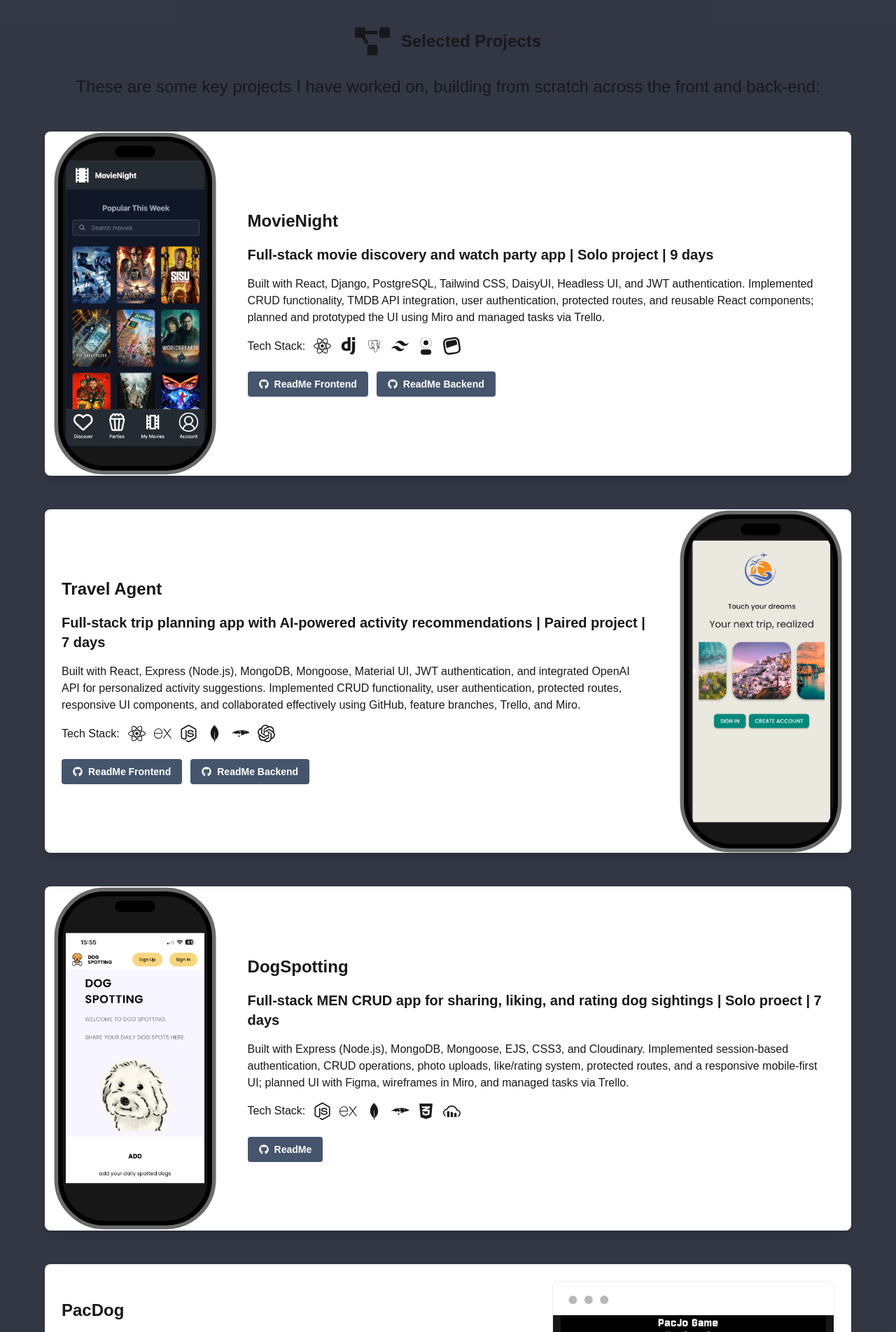
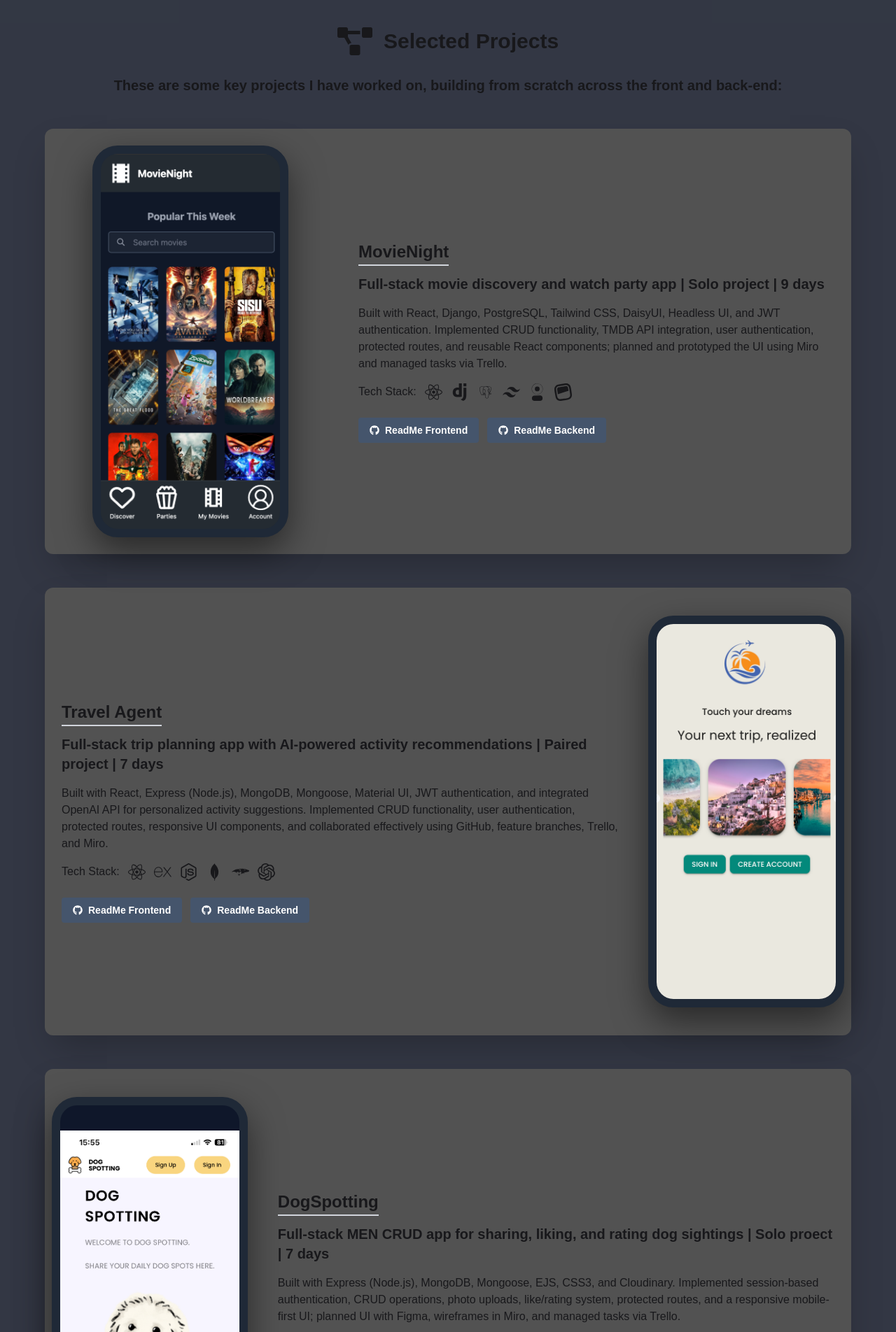
Before and after one commit to MCegla-JW/portfolio-website, a React (Vite) app: page / in a window 1280 px wide. Shown: the part 476-2380 px from the top of the page at 70% size. Built offline with nearby package versions, Linux system fonts and the light colour scheme; a web font is replaced by a local one.

Commit message:
styled project cards, added PhoneMockup component

```diff
--- a/src/components/Career/Career.jsx
+++ b/src/components/Career/Career.jsx
@@ -52,6 +52,7 @@
 
 const Career = () => {
     return (
+<div className='skills-list max-w-5xl mx-auto my-10 p-6 bg-base-200 rounded-lg shadow-lg'>
 <ul className="timeline timeline-snap-icon max-md:timeline-compact timeline-vertical">
     {careers.map((career, index) => (
   <li key={career.id}>
@@ -74,7 +75,7 @@
         index % 2 === 0 ? "timeline-start mb-10 md:text-end" : "timeline-end"} mb-10`}>
       <time className="font-mono italic">{career.startDate} - {career.endDate}</time>
       <div className="text-lg font-black">{career.companyName}</div>
-        <div className="collapse collapse-arrow bg-base-100 border-base-300 border">
+        <div className="collapse collapse-arrow bg-gray-700 border-base-300 border">
         <input type="checkbox" />
         <div className="collapse-title font-semibold flex gap-2 items-center ">{career.jobTitle}</div>
          <div className="collapse-content text-sm">
@@ -86,6 +87,7 @@
   </li>
     ))}
     </ul>
+    </div>
     )
 }
 
--- a/src/components/Home/Home.jsx
+++ b/src/components/Home/Home.jsx
@@ -27,17 +27,16 @@
         <span className='absolute left-0 -bottom-1 h-0.5 w-0 bg-blue-600 transition-all duration-500 group-hover:w-full'></span>
         </Link></h1>
         <p className='text-xl'>Junior Software Engineer with a background in project delivery, focused on building clean, user-centred applications.</p>
-
         <Contact/>
         </div>
         </header>
 
         {/* PORTFOLIO SECTION */}
         <main className='portfolio-section'>
-        <h2 id='selected-projects' className='text-2xl font-bold text-center mb-6 flex items-center justify-center gap-4 flex-row mt-3'>
+        <h2 id='selected-projects' className='text-3xl font-bold text-center mb-6 flex items-center justify-center gap-4 flex-row mt-3'>
         <FaProjectDiagram size={50}/> Selected Projects
         </h2>
-        <p className='paragraph text-2xl text-center mb-6 flex items-center justify-center gap-4 flex-row'>
+        <p className='paragraph text-xl font-semibold text-center mb-6 flex items-center justify-center gap-4 flex-row'>
             These are some key projects I have worked on, building from scratch across the front and back-end:
         </p>
         <div className='projects'>
@@ -45,15 +44,17 @@
         </div>
         </main>
         {/* KEY SKILLS */}
-        <h2 id='key-skills' className='text-2xl font-bold text-center mb-6 flex items-center justify-center gap-4 flex-row'>
+        <h2 id='key-skills' className='text-3xl font-bold text-center mb-6 flex items-center justify-center gap-4 flex-row'>
         <FaTools size={40}/> Key Skills
         </h2>
         <Skills/>
         {/* WORK EXPERIENCE */}
-        <h2 id='previous-experience' className='text-2xl font-bold text-center mb-6 flex items-center justify-center gap-4 flex-row'><FaTimeline/>Previous Experience</h2>
-        <p className='paragraph text-2xl font-bold text-center mb-6 flex items-center justify-center gap-4 flex-row'>
+        <h2 id='previous-experience' className='text-3xl font-bold text-center mb-6 flex items-center justify-center gap-4 flex-row'><FaTimeline/>Previous Experience</h2>
+        <div className="max-w-6xl mx-auto px-6 mb-8">
+        <p className='paragraph text-xl font-semibold text-center mb-6 flex items-center justify-center gap-4 flex-row'>
             I have extensive extensive experience in project management and I am exicted to combine it with my new software engineering skils to deliver top-class products.
         </p>
+        </div>
         <Career/>
         {/* THANK YOU */}
         <ThankYou/>
--- /dev/null
+++ b/src/components/PhoneMockup/PhoneMockup.jsx
@@ -0,0 +1,43 @@
+
+const PhoneMockup = ({ imageSrc, link, width = "280px", height = "560px", objectFit = "cover", objectPosition = 'center' }) => {
+  return (
+    <a href={link} target="_blank" rel="noopener noreferrer">
+      <div
+        className="custom-phone-mockup"
+        style={{
+          width: width,
+          height: height,
+          border: "12px solid #1f2937",
+          borderRadius: "36px",
+          background: "#1f2937",
+          boxShadow: "0 20px 50px rgba(0, 0, 0, 0.5)",
+          position: "relative",
+          overflow: "hidden",
+        }}
+      >
+        <div
+          className="custom-phone-screen"
+          style={{
+            width: "100%",
+            height: "100%",
+            background: "#0f172a",
+            overflow: "hidden",
+          }}
+        >
+          <img
+            src={imageSrc}
+            alt="App screenshot"
+            style={{
+                width: "100%",
+                height: "100%",
+                objectFit: objectFit,
+                objectPosition: objectPosition,
+            }}
+          />
+        </div>
+      </div>
+    </a>
+  );
+};
+
+export default PhoneMockup;
--- a/src/components/Projects/Projects.jsx
+++ b/src/components/Projects/Projects.jsx
@@ -18,45 +18,31 @@
 import { SiMongoose } from "react-icons/si";
 import { SiCloudinary } from "react-icons/si";
 import { SiNodedotjs } from "react-icons/si";
+import PhoneMockup from "../PhoneMockup/PhoneMockup";
 
 const Projects = () => {
   return (
     <>
       <div className="projects">
         {/* PROJECT 1 */}
-        <div className="max-w-6xl mx-auto my-12 p-6 bg-base-100 rounded-lg shadow-lg">
-          <div className="flex flex-col lg:flex-row items-center lg:gap-14">
+        <div className="max-w-6xl mx-auto my-12 p-6 bg-neutral-600 rounded-xl shadow-2xl transition-transform duration-500 hover:scale-105 hover:shadow-3xl">
+          <div className="flex flex-col lg:flex-row items-center gap-6 lg:gap-14">
             {/* Phone */}
-            <figure className="flex justify-center items-center lg:w-1/5">
-              <a
-                href="https://movienight-app-project.netlify.app/movies"
-                target="_blank"
-                rel="noopener noreferrer"
-                className="flex justify-center"
-              >
-                <div className="mockup-phone scale-75 sm:scale-90 lg:scale-110">
-                  <div className="mockup-phone-camera"></div>
-                  <div className="mockup-phone-display text-white flex items-center justify-center p-1 place-content-center bg-neutral-900">
-                    <img
-                      src={MovieNight}
-                      alt="MovieNight app screenshot"
-                      className="project-img w-auto object-contain max-h-120"
-                    />
-                  </div>
-                </div>
-              </a>
+            <figure className="flex justify-center items-center lg:w-1/3 shrink-0">
+            <PhoneMockup imageSrc={MovieNight} link="https://movienight-app-project.netlify.app/movies" objectFit="cover"/>
             </figure>
             {/* Content */}
             <div className="card-content lg:w-4/5 text-center lg:text-left">
               <h3 className="text-2xl font-bold mb-4">
                 <a
                   href="https://movienight-app-project.netlify.app/movies"
-                  className="group inline-block"
+                  className="group relative inline-block"
                   target="_blank"
                   rel="noopener noreferrer"
                 >
                   MovieNight
-                  <span className="block h-0.5 max-w-0 group-hover:max-w-full transition-all duration-500 bg-gray-600"></span>
+                  <span className="absolute left-0 -bottom-1 h-0.5 w-full bg-gray-300"></span>
+                  <span className='absolute left-0 -bottom-1 h-0.5 w-0 bg-blue-600 transition-all duration-500 group-hover:w-full'></span>
                 </a>
               </h3>
               <h4 className="text-xl font-semibold mb-4">
@@ -106,19 +92,20 @@
           </div>
         </div>
         {/* PROJECT 2 */}
-        <div className="max-w-6xl mx-auto my-12 p-6 bg-base-100 rounded-lg shadow-lg">
+        <div className="max-w-6xl mx-auto my-12 p-6 bg-neutral-600 rounded-xl shadow-2xl transition-transform duration-500 hover:scale-105 hover:shadow-3xl">
           <div className="flex flex-col lg:flex-row items-center lg:gap-14">
             {/* Content */}
             <div className="card-content lg:w-4/5 text-center lg:text-left">
               <h3 className="text-2xl font-bold mb-4">
                 <a
                   href="https://travel-agent-ten-nu.vercel.app/"
-                  className="group inline-block"
+                  className="group relative inline-block"
                   target="_blank"
                   rel="noopener noreferrer"
                 >
                   Travel Agent
-                  <span className="block h-0.5 max-w-0 group-hover:max-w-full transition-all duration-500 bg-gray-600"></span>
+                  <span className="absolute left-0 -bottom-1 h-0.5 w-full bg-gray-300"></span>
+                  <span className='absolute left-0 -bottom-1 h-0.5 w-0 bg-blue-600 transition-all duration-500 group-hover:w-full'></span>
                 </a>
               </h3>
               <h4 className="text-xl font-semibold mb-4">
@@ -167,63 +154,31 @@
               </div>
             </div>
             {/* Phone */}
-            <figure className="flex justify-center items-center lg:w-1/5">
-              <a
-                href="https://travel-agent-ten-nu.vercel.app/"
-                target="_blank"
-                rel="noopener noreferrer"
-                className="flex justify-center"
-              >
-                <div className="mockup-phone scale-75 sm:scale-90 lg:scale-110">
-                  <div className="mockup-phone-camera"></div>
-                  <div className="mockup-phone-display text-white flex items-center justify-center p-1 place-content-center bg-neutral-900">
-                    <img
-                      src={TravelAgent}
-                      alt="Travel Agent app screenshot"
-                      className="project-img w-auto object-contain max-h-120"
-                    />
-                  </div>
-                </div>
-              </a>
+            <figure className="flex justify-center items-center lg:w-1/5 m-4">
+              <PhoneMockup imageSrc={TravelAgent} link="https://travel-agent-ten-nu.vercel.app/"/>
             </figure>
           </div>
         </div>
 
         {/* PROJECT 3 */}
-
-        <div className="max-w-6xl mx-auto my-12 p-6 bg-base-100 rounded-lg shadow-lg">
+        <div className="max-w-6xl mx-auto my-12 p-6 bg-neutral-600 rounded-xl shadow-2xl transition-transform duration-500 hover:scale-105 hover:shadow-3xl">
           <div className="flex flex-col lg:flex-row items-center lg:gap-14">
             {/* Phone */}
-            <figure className="flex justify-center items-center lg:w-1/5">
-              <a
-                href="https://dogspotting.netlify.app/"
-                target="_blank"
-                rel="noopener noreferrer"
-                className="flex justify-center"
-              >
-                <div className="mockup-phone scale-75 sm:scale-90 lg:scale-110">
-                  <div className="mockup-phone-camera"></div>
-                  <div className="mockup-phone-display text-white flex items-center justify-center p-1 place-content-center bg-neutral-900">
-                    <img
-                      src={DogSpotting}
-                      alt="DogSpotting app screenshot"
-                      className="project-img w-auto object-contain max-h-120"
-                    />
-                  </div>
-                </div>
-              </a>
+            <figure className="flex justify-center items-center lg:w-1/5 m-4">
+              <PhoneMockup imageSrc={DogSpotting} link="https://dogspotting.netlify.app/" objectFit="contain" objectPosition="center"/>
             </figure>
             {/* Content */}
             <div className="card-content lg:w-4/5 text-center lg:text-left">
               <h3 className="text-2xl font-bold mb-4">
                 <a
                   href="https://dogspotting.netlify.app/"
-                  className="group inline-block"
+                  className="group relative inline-block"
                   target="_blank"
                   rel="noopener noreferrer"
                 >
                   DogSpotting
-                  <span className="block h-0.5 max-w-0 group-hover:max-w-full transition-all duration-500 bg-gray-600"></span>
+                  <span className="absolute left-0 -bottom-1 h-0.5 w-full bg-gray-300"></span>
+                  <span className='absolute left-0 -bottom-1 h-0.5 w-0 bg-blue-600 transition-all duration-500 group-hover:w-full'></span>
                 </a>
               </h3>
               <h4 className="text-xl font-semibold mb-4">
@@ -263,19 +218,20 @@
         </div>
 
         {/* PROJECT 4 */}
-        <div className="max-w-6xl mx-auto my-12 p-6 bg-base-100 rounded-lg shadow-lg">
+        <div className="max-w-6xl mx-auto my-12 p-6 bg-neutral-600 rounded-xl shadow-2xl transition-transform duration-500 hover:scale-105 hover:shadow-3xl">
           <div className="flex flex-col lg:flex-row items-center gap-6 lg:gap-14">
             {/* Content */}
             <div className="card-content lg:w-4/5 text-center lg:text-left">
               <h3 className="text-2xl font-bold mb-4">
                 <a
                   href="https://mcegla-jw.github.io/PacMan-game-GA-project-1/"
-                  className="group inline-block"
+                  className="group relative inline-block"
                   target="_blank"
                   rel="noopener noreferrer"
                 >
                   PacDog
-                  <span className="block h-0.5 max-w-0 group-hover:max-w-full transition-all duration-500 bg-gray-600"></span>
+                  <span className="absolute left-0 -bottom-1 h-0.5 w-full bg-gray-300"></span>
+                  <span className='absolute left-0 -bottom-1 h-0.5 w-0 bg-blue-600 transition-all duration-500 group-hover:w-full'></span>
                 </a>
               </h3>
               <h4 className="text-xl font-semibold mb-4">
```
